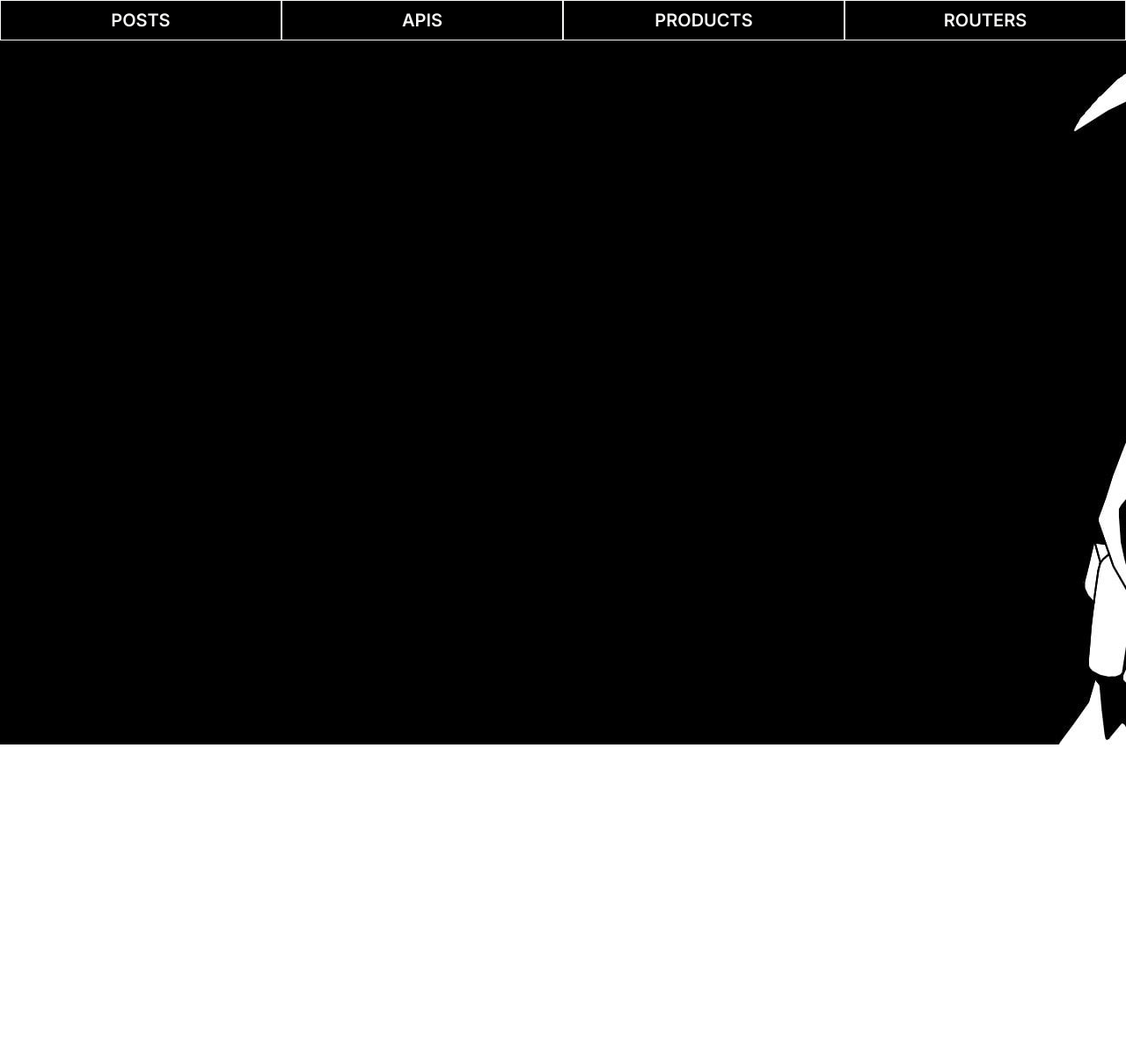
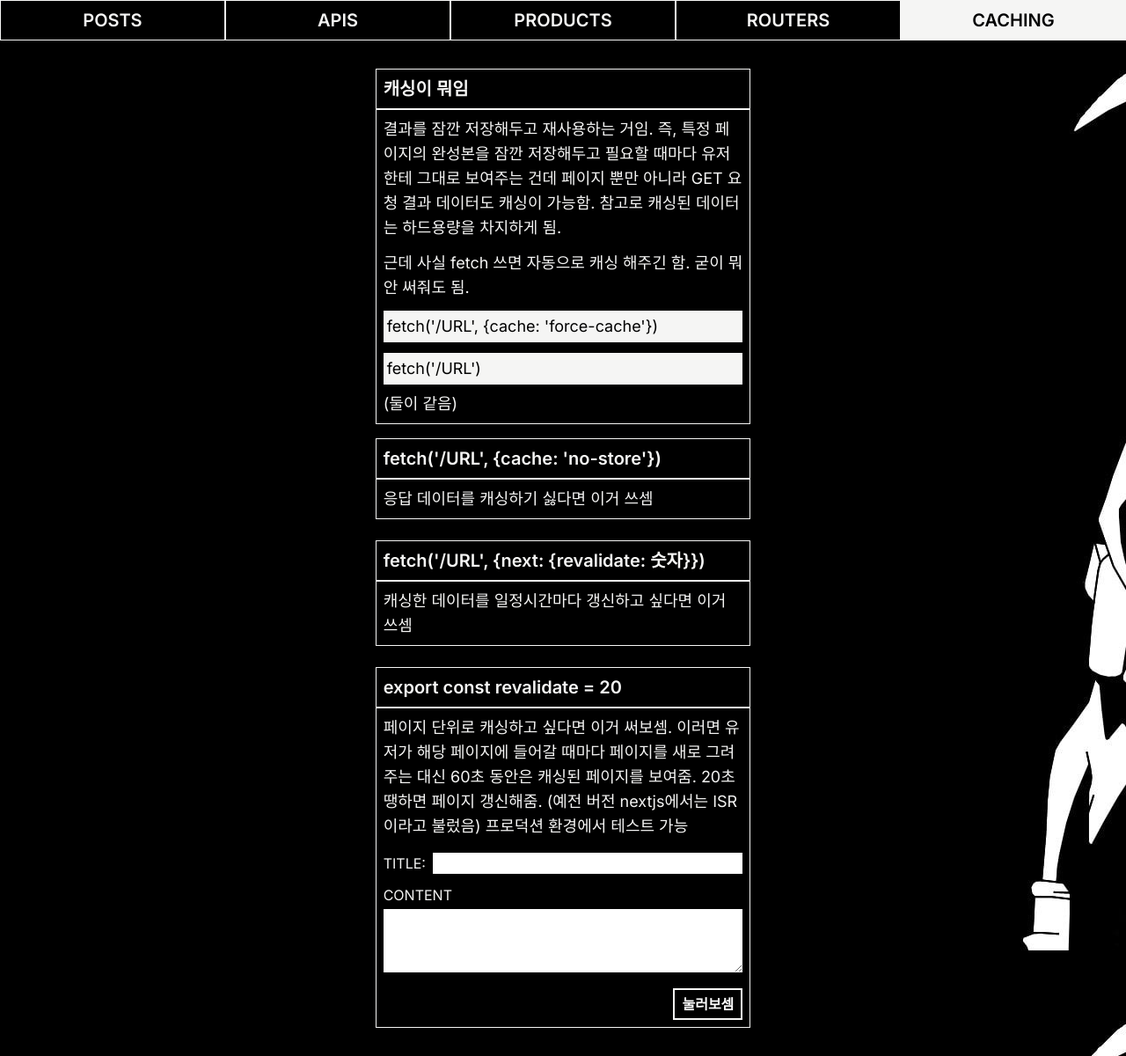
Before and after one commit to yeo-hyeonseok/study_nextjs, a Next.js app: page /caching in a window 1280 px wide. Before the commit this address had no page. Shown: the whole page at 88% size. Before the commit the page ends 846 px from the top, so only its background shows below. Built offline with nearby package versions, Linux system fonts and the light colour scheme.

Commit message:
[update] 렌더링 방식과 캐싱 기능 익혀보기
- caching 페이지 추가
- list 페이지 추가
- 캐싱 관련 테스트용 글 작성 api 추가
-

```diff
--- /dev/null
+++ b/app/caching/page.tsx
@@ -0,0 +1,79 @@
+"use client";
+
+import SuperItemCard from "../src/components/common/superItemCard";
+import SuperButton from "../src/components/common/superButton";
+
+export default function Caching() {
+  return (
+    <div className="flex items-center flex-col pt-8 pb-8">
+      <div className="w-1/3">
+        <div>
+          <h2 className="text-stone-100 text-xl font-semibold border border-stone-100 p-2">
+            캐싱이 뭐임
+          </h2>
+          <div className="text-stone-100 text-lg border border-stone-100 p-2">
+            <p>
+              결과를 잠깐 저장해두고 재사용하는 거임. 즉, 특정 페이지의 완성본을
+              잠깐 저장해두고 필요할 때마다 유저한테 그대로 보여주는 건데 페이지
+              뿐만 아니라 GET 요청 결과 데이터도 캐싱이 가능함. 참고로 캐싱된
+              데이터는 하드용량을 차지하게 됨.
+            </p>
+            <p className="mt-3">
+              근데 사실 fetch 쓰면 자동으로 캐싱 해주긴 함. 굳이 뭐 안 써줘도
+              됨.
+            </p>
+            <p className="mt-3 bg-stone-100 text-black p-1">{`fetch('/URL', {cache: 'force-cache'})`}</p>
+            <p className="mt-3 bg-stone-100 text-black p-1">{`fetch('/URL')`}</p>
+            <p className="mt-2">{`(둘이 같음)`}</p>
+          </div>
+        </div>
+        <SuperItemCard
+          className="mt-4"
+          label="fetch('/URL', {cache: 'no-store'})"
+          desc="응답 데이터를 캐싱하기 싫다면 이거 쓰셈"
+        />
+        <SuperItemCard
+          className="mt-6"
+          label="fetch('/URL', {next: {revalidate: 숫자}})"
+          desc="캐싱한 데이터를 일정시간마다 갱신하고 싶다면 이거 쓰셈"
+        />
+        <div className="mt-6">
+          <h2 className="text-stone-100 text-xl font-semibold p-2 border border-stone-100">
+            export const revalidate = 20
+          </h2>
+          <div className="border border-stone-100">
+            <p className="text-stone-100 text-lg p-2">
+              페이지 단위로 캐싱하고 싶다면 이거 써보셈. 이러면 유저가 해당
+              페이지에 들어갈 때마다 페이지를 새로 그려주는 대신 60초 동안은
+              캐싱된 페이지를 보여줌. 20초 땡하면 페이지 갱신해줌. (예전 버전
+              nextjs에서는 ISR이라고 불렀음) 프로덕션 환경에서 테스트 가능
+            </p>
+            <form action="api/test" method="POST" className="p-2">
+              <div className="flex">
+                <label className="text-stone-100 mr-2">TITLE:</label>
+                <input
+                  name="title"
+                  type="text"
+                  className="w-full pl-1 pr-1"
+                  required
+                />
+              </div>
+              <div className="mt-3">
+                <label className="text-stone-100">CONTENT</label>
+                <textarea
+                  name="content"
+                  rows={3}
+                  className="w-full mt-1 pl-1 pr-1"
+                  required
+                />
+              </div>
+              <div className="flex justify-end mt-3">
+                <SuperButton type="submit" text="눌러보셈" />
+              </div>
+            </form>
+          </div>
+        </div>
+      </div>
+    </div>
+  );
+}
--- /dev/null
+++ b/app/list/page.jsx
@@ -0,0 +1,28 @@
+import { connectDB } from "@/util/db";
+import PostItem from "../src/components/main/postItem";
+
+export const revalidate = 20;
+
+export default async function List() {
+  // 아래와 같은 민감한 코드들은 서버 컴포넌트에서만 사용하는게 좋음
+  const db = (await connectDB).db("forum");
+  const posts = await db.collection("post").find().toArray();
+
+  return (
+    <div className="flex items-center flex-col">
+      <div className="w-1/3 mt-5">
+        <div className="border border-stone-100 text-xl text-stone-100 p-2 font-semibold">
+          20초 기다렸다가 새로고침 해보셈
+        </div>
+        {posts.map((post, _) => (
+          <PostItem
+            key={post._id}
+            postId={post._id.toString()}
+            title={post.title}
+            content={post.content}
+          />
+        ))}
+      </div>
+    </div>
+  );
+}
--- a/app/page.jsx
+++ b/app/page.jsx
@@ -1,5 +1,24 @@
 import { connectDB } from "@/util/db";
 import PostItem from "./src/components/main/postItem";
+
+/*
+<Static rendering>
+nextjs에서 기본적인 렌더링 방식임
+빌드 당시의 정적인 html 페이지를 유저에게 보여주는 거임
+(미리 만들어서 보여주는 거)
+유저가 페이지에 들어갈 때마다 페이지를 새로 그리지 않고 미리 만들어 놓은 것을 보여주기 때문에 속도가 빠름
+
+<Dynamic rendering>
+ajax 문법이나 dynamic route 같은 거 쓰면 자동으로 빌드 시 Dynamic rendering으로 페이지를 보여줌.
+유저가 페이지에 들어갈 때마다 새로 html 페이지를 그려서 보여주는 거임.
+그래서 만약 유저가 많으면 서버나 DB에 부담이 갈 수 있음 => 서버 부담 덜어주려면 캐싱 기능 쓰셈
+*/
+
+// 이러면 이 페이지는 dynamic rendering으로 보여지게 됨, 참고로 여기서 dynamic은 예약어임
+export const dynamic = "force-dynamic";
+
+// 얘는 당연 static으로
+//export const dynamic = 'force-static';
 
 export default async function Home() {
   // 아래와 같은 민감한 코드들은 서버 컴포넌트에서만 사용하는게 좋음
--- a/app/src/components/common/navigation.tsx
+++ b/app/src/components/common/navigation.tsx
@@ -28,6 +28,9 @@ export default function Navigation() {
       <Link href="/routers" className={getStyle("/routers")}>
         ROUTERS
       </Link>
+      <Link href="/caching" className={getStyle("/caching")}>
+        CACHING
+      </Link>
     </div>
   );
 }
--- a/pages/api/test.js
+++ b/pages/api/test.js
@@ -1,4 +1,8 @@
-export default function handler(req, res) {
+import { connectDB } from "@/util/db";
+
+export default async function handler(req, res) {
+  const db = (await connectDB).db("forum");
+
   // 성공 시엔 200, 실패 시엔 500, 유저 잘못을 실패 시엔 400
   if (req.method === "GET") {
     const date = new Date();
@@ -8,4 +12,20 @@ export default function handler(req, res) {
 
     return res.status(200).json(response);
   }
+
+  // 게시글 작성 캐싱 관련 테스트
+  if (req.method === "POST") {
+    if (req.body.title === "" || req.body.content == "") {
+      return res.status(500).json("제목이나 내용 입력 해주셈");
+    }
+
+    try {
+      const collection = await db.collection("post");
+      collection.insertOne(req.body);
+
+      return res.redirect(302, "/list");
+    } catch (error) {
+      console.log(error);
+    }
+  }
 }
--- a/tsconfig.json
+++ b/tsconfig.json
@@ -33,7 +33,8 @@
     "app/detail/[id]/page.jsx",
     "pages/api/posts.js",
     "pages/api/test.js",
-    "app/post/[id]/page.jsx"
+    "app/post/[id]/page.jsx",
+    "app/list/page.jsx"
   ],
   "exclude": ["node_modules"]
 }
```
